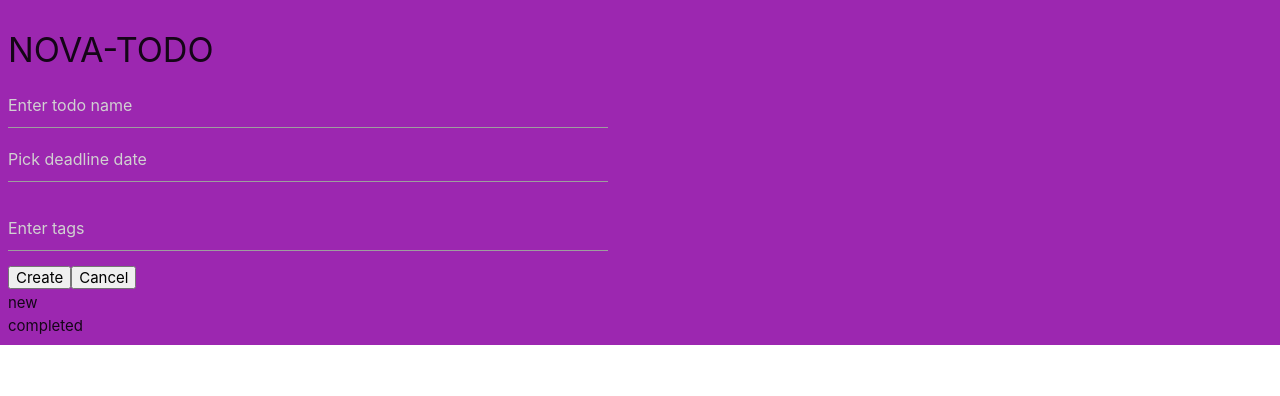
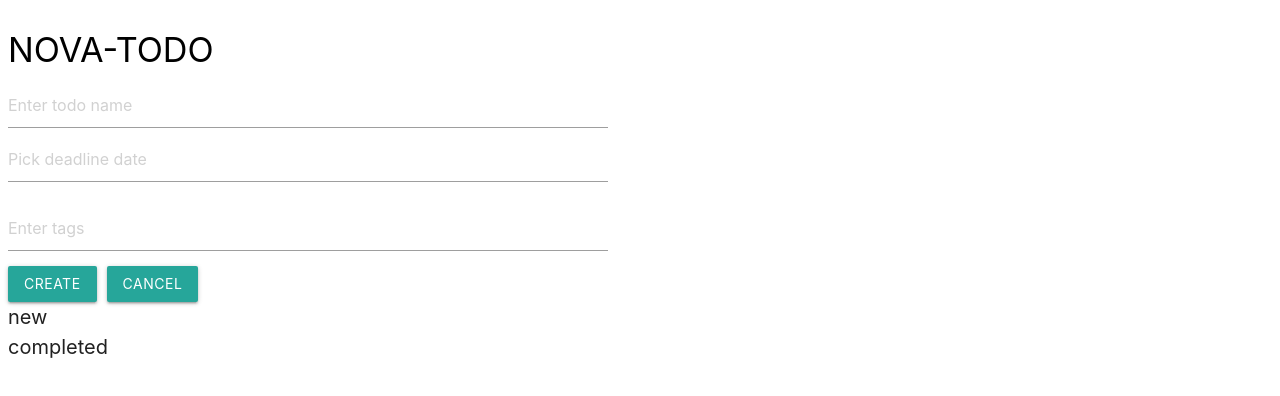
Before and after one commit to laimix99/nova-todo, a Nuxt app: page / in a window 1280 px wide. Shown: the top 396 px of the page. Built offline with nearby package versions, Linux system fonts and the light colour scheme.

Commit message:
added css

```diff
--- a/app.vue
+++ b/app.vue
@@ -1,8 +1,8 @@
 <script lang="ts" setup></script>
 
 <template>
-  <div class="purple" style="padding: 8px">
-    <h4>NOVA-TODO</h4>
+  <div class="white" style="padding: 8px">
+    <h4 class="black-text">NOVA-TODO</h4>
     <Creator />
     <TodosList status="new" />
     <TodosList status="completed" />
--- a/components/Creator.vue
+++ b/components/Creator.vue
@@ -30,8 +30,16 @@ function cancel() {
       <InputTags v-model="newTodo.tags" />
     </template>
     <!-- <pre>{{ newTodo }}</pre> -->
-    <button @click="create()">Create</button>
-    <button @click="cancel()">Cancel</button>
+    <button
+      class="btn waves-effect waves-light"
+      style="margin-right: 10px"
+      @click="create()"
+    >
+      Create
+    </button>
+    <button class="btn waves-effect waves-light" @click="cancel()">
+      Cancel
+    </button>
   </div>
 </template>
 
--- a/components/InputText.vue
+++ b/components/InputText.vue
@@ -4,6 +4,7 @@ const logger = useLogger('InputText');
 const props = defineProps({
   modelValue: { type: String },
   inputProps: { type: Object },
+  status: { type: String },
 });
 const emit = defineEmits(['update:model-value']);
 const refInput = ref(null);
@@ -21,5 +22,16 @@ onMounted(() => {
     type="text"
     class="validate"
     ref="refInput"
+    :style="[
+      props.status === 'completed'
+        ? 'text-decoration: line-through'
+        : 'text-decoration: none',
+    ]"
   />
 </template>
+
+<style>
+.input-completed {
+  text-decoration: line-through;
+}
+</style>
--- a/components/TodoItem.vue
+++ b/components/TodoItem.vue
@@ -7,11 +7,10 @@ const { removeTodo, editTodo, completeTodo, undoTodo } = useTodo();
 </script>
 
 <template>
-  <div class="todo-item">
-    <InputText v-model="item.name" />
+  <div class="todo-item grey lighten-4">
+    <InputText v-model="item.name" :status="item.status" />
     <InputDate v-model="item.deadline" />
     <InputTags v-model="item.tags" />
-    <!-- footer -->
     <div
       style="
         display: flex;
@@ -20,14 +19,24 @@ const { removeTodo, editTodo, completeTodo, undoTodo } = useTodo();
         width: 100%;
       "
     >
-      <button v-if="item.status === 'new'" @click="completeTodo(item.id)">
+      <button
+        v-if="item.status === 'new'"
+        class="btn waves-effect waves-light"
+        @click="completeTodo(item.id)"
+      >
         Complete
       </button>
-      <button v-if="item.status === 'completed'" @click="undoTodo(item.id)">
+      <button
+        v-if="item.status === 'completed'"
+        class="btn waves-effect waves-light"
+        @click="undoTodo(item.id)"
+      >
         Undo
       </button>
 
-      <button @click="removeTodo(item.id)">Remove</button>
+      <button class="btn waves-effect waves-light" @click="removeTodo(item.id)">
+        Remove
+      </button>
     </div>
   </div>
 </template>
@@ -38,7 +47,8 @@ const { removeTodo, editTodo, completeTodo, undoTodo } = useTodo();
   display: flex;
   flex-direction: column;
   align-items: flex-start;
-  border: 1px solid #333;
+  /* border: 1px solid #333; */
   padding: 8px;
+  border-radius: 8px;
 }
 </style>
--- a/components/TodosList.vue
+++ b/components/TodosList.vue
@@ -11,9 +11,9 @@ const todosLocal = computed(() => {
 </script>
 
 <template>
-  <div>
+  <div style="width: 500px">
     <!-- header -->
-    <span>{{ props.status }}</span>
+    <span style="font-size: 20px">{{ props.status }}</span>
     <!-- items -->
     <TodoItem
       v-for="t in todosLocal"
```
